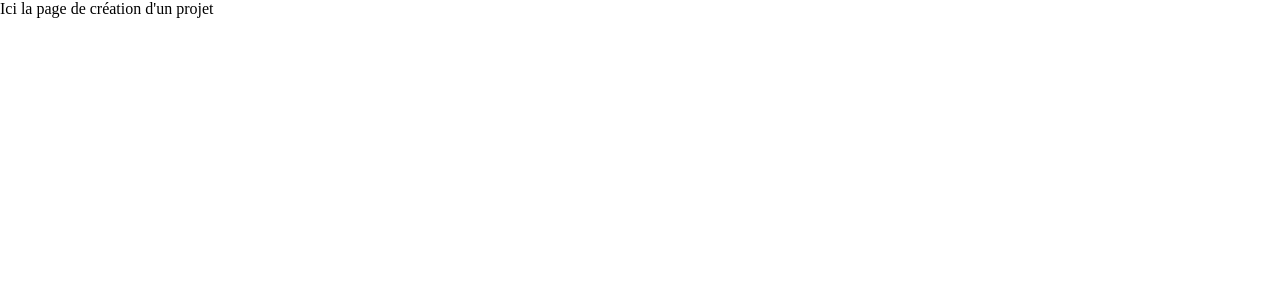
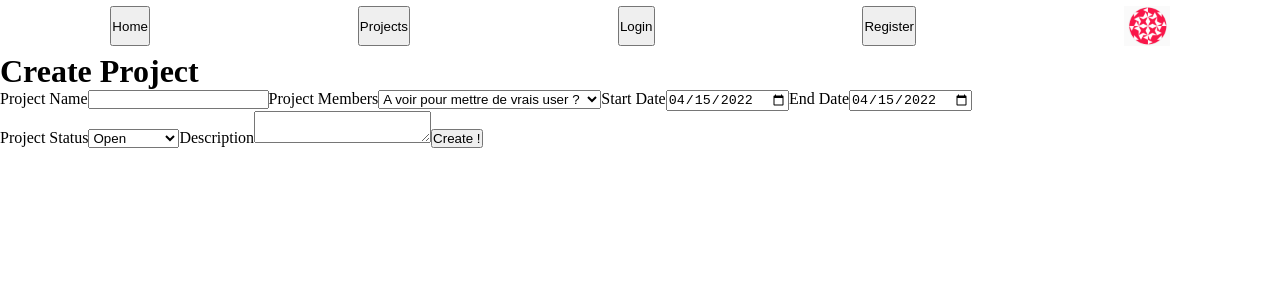
Before and after one commit to cyrheel/MBT-Project, a React (Create React App) app in the folder client/: page /projetCreation in a window 1280 px wide. Shown: the top 300 px of the page. Built offline with nearby package versions, Linux system fonts and the light colour scheme.

Commit message:
Create the project creation form and add it to projet creation page

```diff
--- /dev/null
+++ b/client/src/Components/ProjectCreationForm.tsx
@@ -0,0 +1,109 @@
+import React, { useState } from "react";
+
+// Interfaces
+
+function ProjectCreationForm(): JSX.Element {
+  // Helpers
+  let today = new Date(Date.now()).toISOString();
+  today = today.slice(0, 10);
+
+  // States
+  const [projectName, setProjectName] = useState<string>("");
+  const [projectStatus, setProjectStauts] = useState<string>("");
+  const [projectMembers, setProjectMembers] = useState<string>("");
+  const [startDate, setStartDate] = useState<string>(today);
+  const [endDate, setEndDate] = useState<string>(today);
+  const [desc, setDesc] = useState<string>("");
+
+  // Funcs
+  const HandleProjectNameChanges = (e: any): void => {
+    setProjectName(e.target.value);
+  };
+  const HandleProjectStatusChanges = (e: any): void => {
+    setProjectStauts(e.target.value);
+  };
+  const HandleProjectMembersChanges = (e: any): void => {
+    setProjectMembers(e.target.value);
+  };
+  const HandleStartDateChanges = (e: any): void => {
+    setStartDate(e.target.value);
+  };
+  const HandleEndDateChanges = (e: any): void => {
+    setEndDate(e.target.value);
+  };
+  const HandleDescChanges = (e: any): void => {
+    setDesc(e.target.value);
+  };
+  const btnCreateClicked = (): void => {
+    const newProject = {
+      title: projectName,
+      description: desc,
+      start_time: startDate,
+      end_time: endDate,
+      status: projectStatus,
+      project_user: projectMembers,
+      // project_ticket:
+      // project_picture
+    };
+    //TODO: Handle Project Creation Here (send all State to GQL)
+  };
+
+  // Render
+  return (
+    <div id="form">
+      <div id="left">
+        <label htmlFor="projName">Project Name</label>
+        <input
+          id="projName"
+          type="text"
+          value={projectName}
+          onChange={(e: any) => HandleProjectNameChanges(e)}
+        ></input>
+        <label htmlFor="projMembers">Project Members</label>
+        <select
+          id="projMembers"
+          onChange={(e: any) => HandleProjectMembersChanges(e)}
+        >
+          <option value="wip">A voir pour mettre de vrais user ?</option>
+          <option value="wip2">ça serait cool d'avoir leur pp aussi</option>
+          <option value="wip3">trkl c'est du detail</option>
+        </select>
+        <label htmlFor="startD">Start Date</label>
+        <input
+          id="startD"
+          type="date"
+          value={startDate}
+          onChange={(e: any) => HandleStartDateChanges(e)}
+        ></input>
+        <label htmlFor="endD">End Date</label>
+        <input
+          id="endD"
+          type="date"
+          value={endDate}
+          onChange={(e: any) => HandleEndDateChanges(e)}
+        ></input>
+      </div>
+      <div id="right">
+        <label htmlFor="projStatus">Project Status</label>
+        <select
+          id="projStatus"
+          onChange={(e: any) => HandleProjectStatusChanges(e)}
+        >
+          <option value="open">Open</option>
+          <option value="close">Close</option>
+          <option value="inprogress">In Progress</option>
+        </select>
+        <label htmlFor="desc">Description</label>
+        <textarea
+          id="desc"
+          wrap="soft"
+          value={desc}
+          onChange={(e: any) => HandleDescChanges(e)}
+        ></textarea>
+        <button onClick={() => btnCreateClicked()}>Create !</button>
+      </div>
+    </div>
+  );
+}
+
+export default ProjectCreationForm;
--- a/client/src/Pages/ProjetCreationPage.tsx
+++ b/client/src/Pages/ProjetCreationPage.tsx
@@ -1,5 +1,15 @@
+import React from "react";
+import Navbar from "../Components/Navbar";
+import ProjectCreationForm from "../Components/ProjectCreationForm";
+
 function ProjectCreationPage() {
-  return <p>Ici la page de création d'un projet</p>;
+  return (
+    <div>
+      <Navbar />
+      <h1>Create Project</h1>
+      <ProjectCreationForm />
+    </div>
+  );
 }
 
 export default ProjectCreationPage;
```
